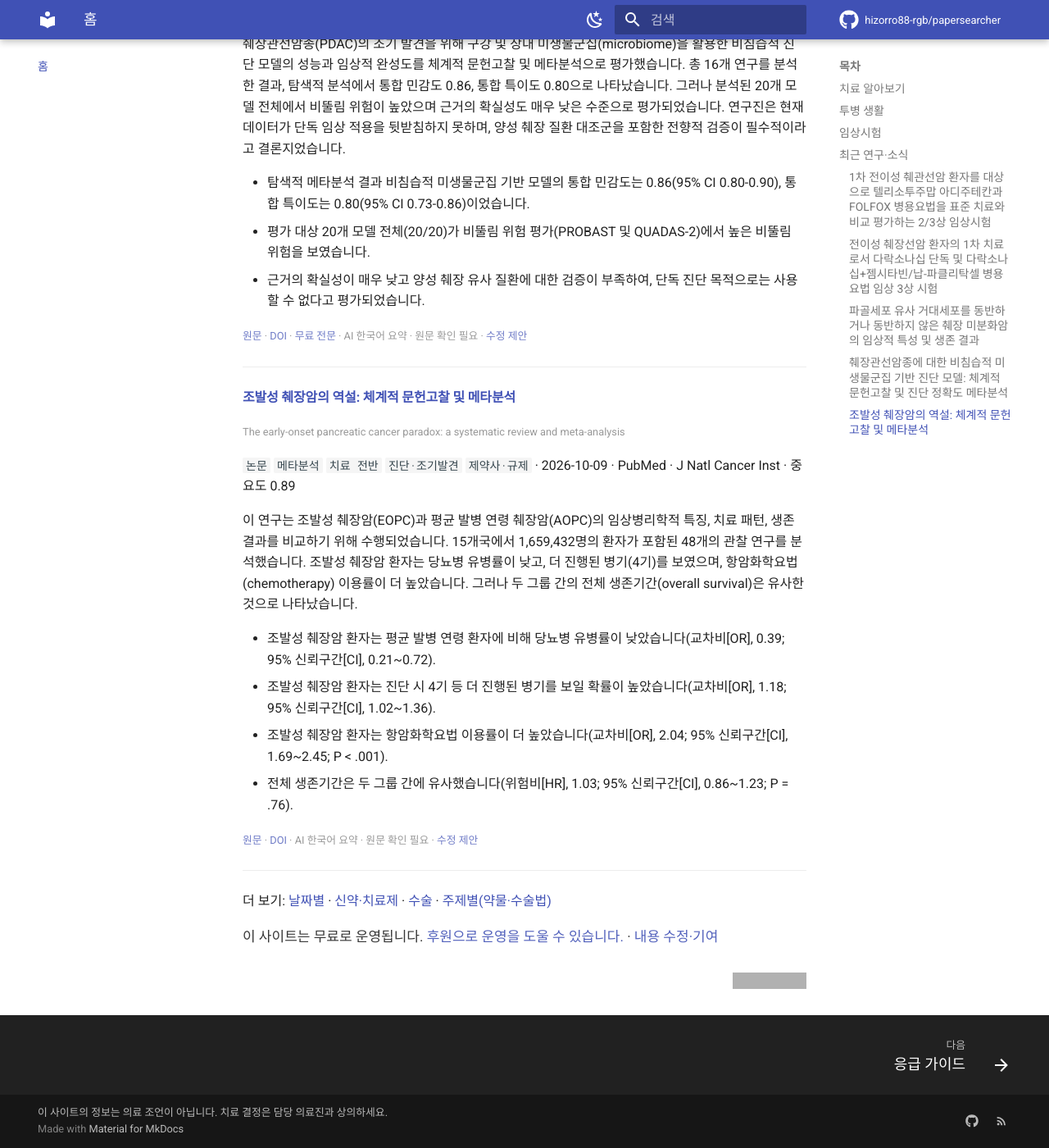
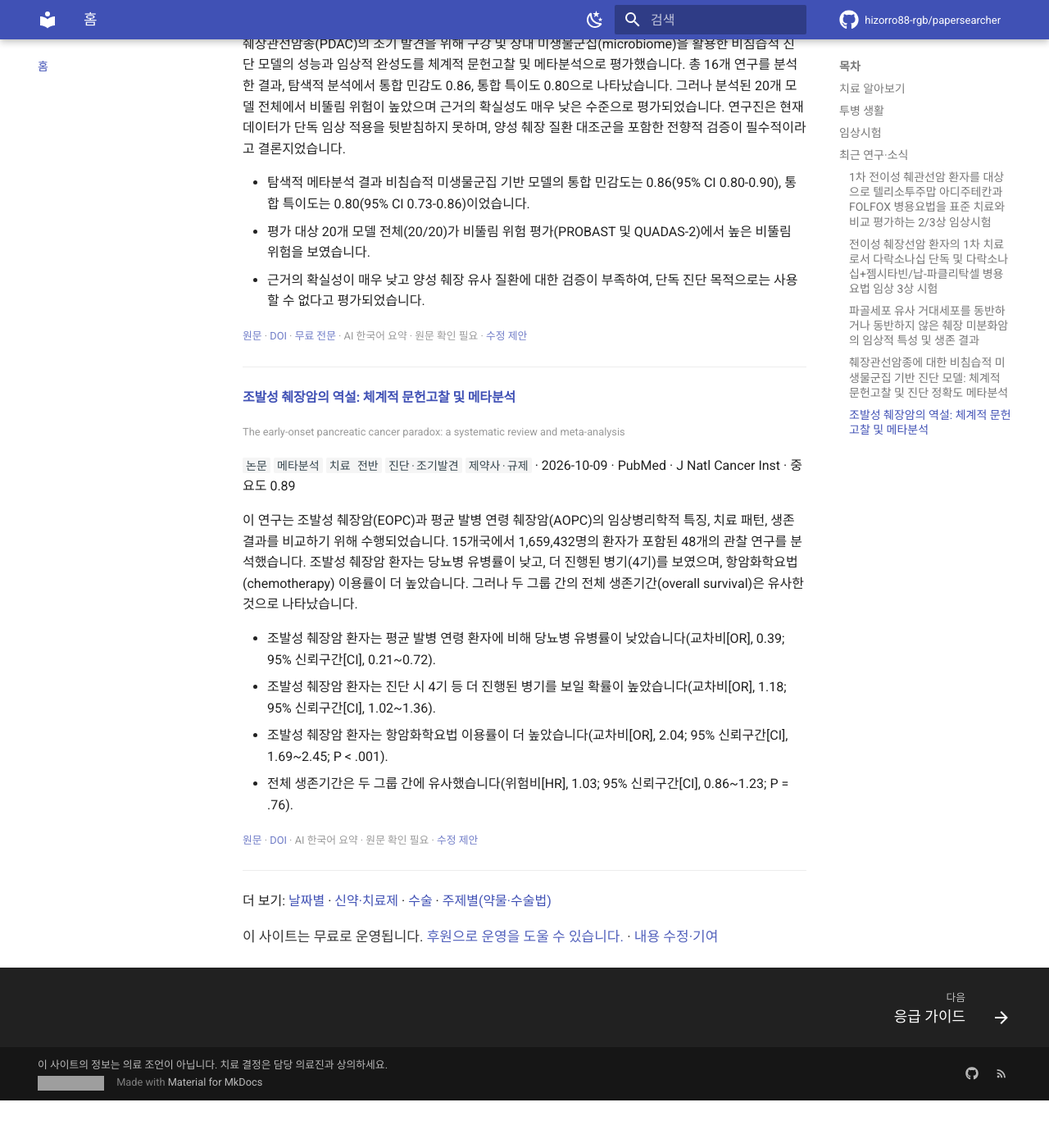
Before and after one commit to hizorro88-rgb/papersearcher, an MkDocs documentation site: the page built from docs/index.md, in a window 1280 px wide and 1400 px high, scrolled down 3577 px. Shown: the whole window at 82% size. Built offline with MkDocs 1.6.1 and Material for MkDocs 9.7.7, drawn with Linux system fonts in a browser that asks for light colours; comment, search, counter and statistics services are not loaded; after the commit the page ends 4919 px from its top, so only the background shows below that; grey boxes are pictures that could not be loaded.

Commit message:
ui: 방문자 카운터를 페이지 하단 푸터(저작권 줄)로 이동
Co-Authored-By: Claude Fable 5.1 <noreply@anthropic.com>
Claude-Session: https://claude.ai/code/session_01ErhM6XFHfShMV5RYu1MfJn

```diff
--- a/docs/stylesheets/extra.css
+++ b/docs/stylesheets/extra.css
@@ -40,5 +40,5 @@
 .ps-stat span { font-size: .7rem; color: var(--md-default-fg-color--light); }
 .ps-stat small { font-size: .65rem; }
 @media (max-width: 30em) { .ps-stat b { font-size: 1.2rem; } .ps-stat span { font-size: .62rem; } }
-.ps-hits { text-align: right; margin: 1.5rem 0 0; opacity: .8; }
-.ps-hits img { height: 20px; }
+.ps-hits { display: inline-block; margin-right: .6rem; vertical-align: middle; }
+.ps-hits img { height: 18px; vertical-align: middle; }
--- a/overrides/main.html
+++ b/overrides/main.html
@@ -49,5 +49,4 @@
     <p><small>댓글 기능은 아직 설정 전입니다 (관리자: docs/SETUP.md의 giscus 항목 참고). 의견은 <a href="https://github.com/hizorro88-rgb/papersearcher/discussions">GitHub Discussions</a>에 남겨 주세요.</small></p>
     {% endif %}
   {% endif %}
-  <p class="ps-hits"><img src="https://hits.sh/pancreas.dopamine.me.kr.svg?view=today-total&label=%EB%B0%A9%EB%AC%B8%20%EC%98%A4%EB%8A%98%2F%EB%88%84%EC%A0%81&color=5b7a99&labelColor=444" alt="방문 오늘/누적" loading="lazy"></p>
 {% endblock %}
--- /dev/null
+++ b/overrides/partials/copyright.html
@@ -0,0 +1,14 @@
+<div class="md-copyright">
+  {% if config.copyright %}
+    <div class="md-copyright__highlight">
+      {{ config.copyright }}
+    </div>
+  {% endif %}
+  <span class="ps-hits"><img src="https://hits.sh/pancreas.dopamine.me.kr.svg?view=today-total&label=%EB%B0%A9%EB%AC%B8%20%EC%98%A4%EB%8A%98%2F%EB%88%84%EC%A0%81&color=5b7a99&labelColor=444" alt="방문 오늘/누적"></span>
+  {% if not config.extra.generator == false %}
+    Made with
+    <a href="https://squidfunk.github.io/mkdocs-material/" target="_blank" rel="noopener">
+      Material for MkDocs
+    </a>
+  {% endif %}
+</div>
```
